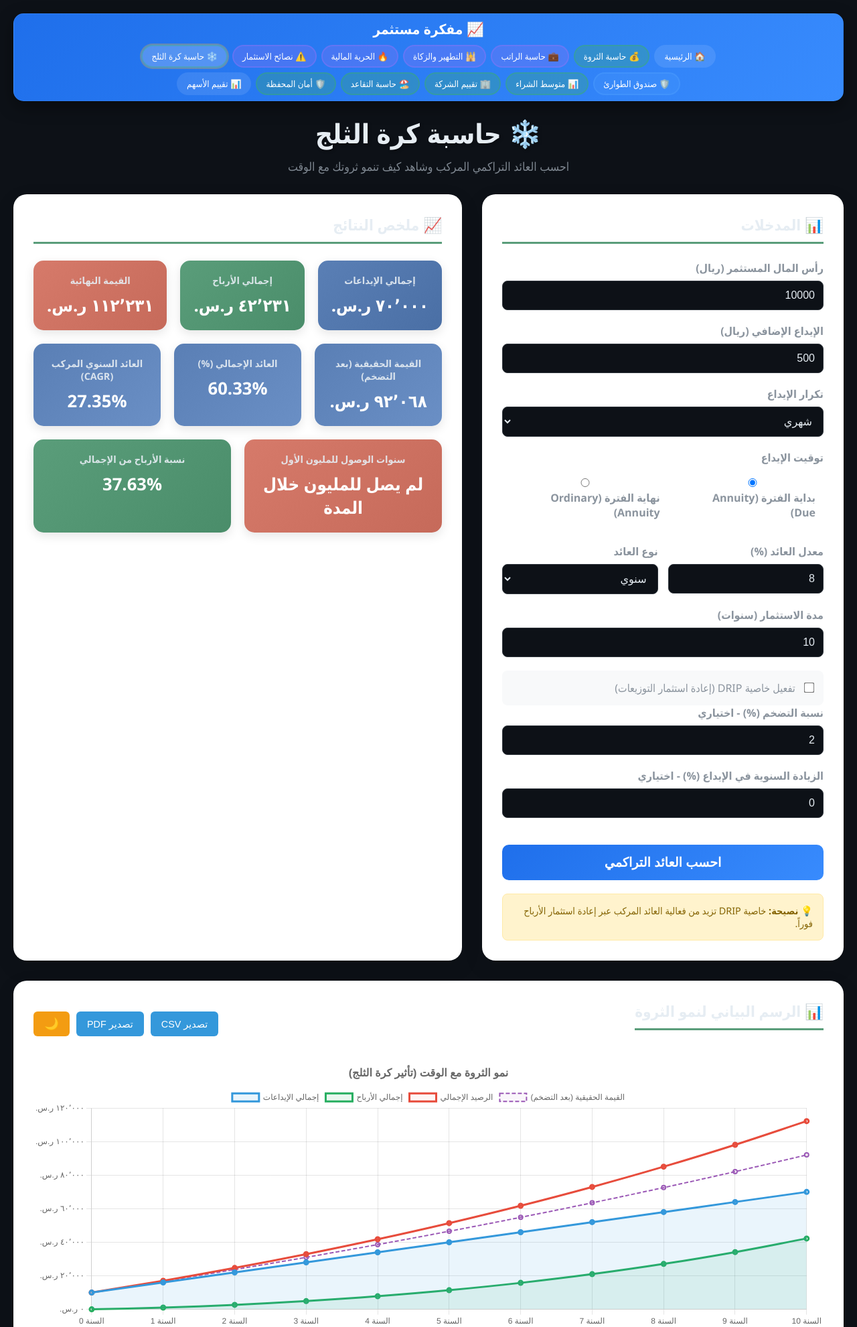
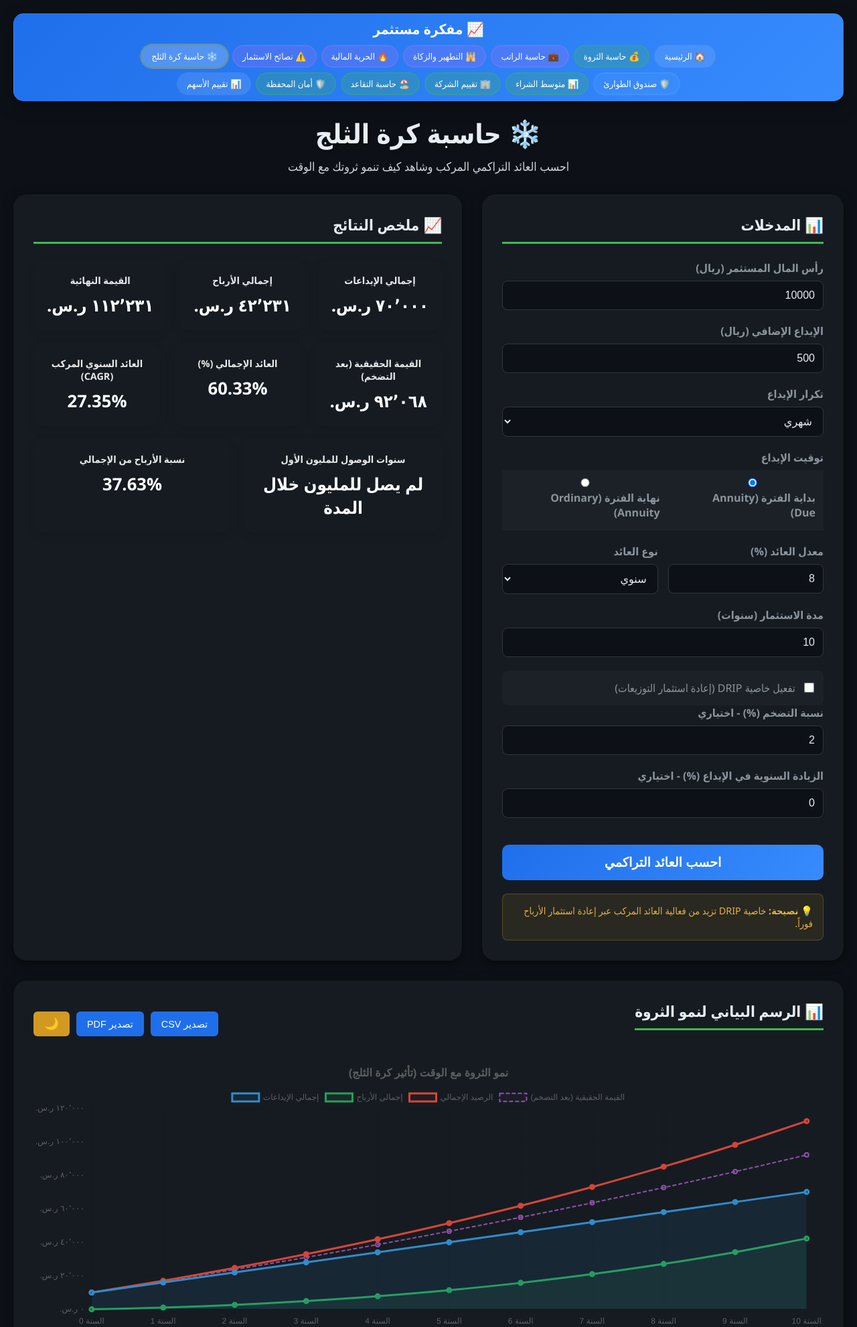
Before and after one commit to radwane71/InvestorNote, a PHP site: page /snowball_calculator.html in a window 1280 px wide. Shown: the top 1981 px of the page at 67% size. Run offline with PHP 8.4, Linux system fonts and the light colour scheme; some libraries are stand-ins or nearby versions.

Commit message:
🌙 تحديث dark-theme.css — تغطية شاملة لكل العناصر

```diff
--- a/dark-theme.css
+++ b/dark-theme.css
@@ -3,7 +3,6 @@
    مفكرة مستثمر
    ============================================ */
 
-/* ===== المتغيرات الأساسية ===== */
 :root {
     --bg-main:        #0d1117;
     --bg-card:        #161b22;
@@ -21,53 +20,78 @@
     --accent-orange:  #d29922;
     --accent-yellow:  #e3b341;
     --accent-purple:  #a371f7;
-    --shadow:         0 8px 24px rgba(0,0,0,0.4);
-    --shadow-card:    0 4px 16px rgba(0,0,0,0.5);
+    --shadow:         0 8px 24px rgba(0,0,0,0.5);
+    --shadow-card:    0 4px 16px rgba(0,0,0,0.6);
 }
 
-/* ===== Body والخلفية ===== */
-body {
+/* ===== Body ===== */
+html, body {
     background: var(--bg-main) !important;
     color: var(--text-primary) !important;
 }
 
-/* ===== Container ===== */
-.container { color: var(--text-primary); }
+/* ===== كل div وsection وarticle ===== */
+div, section, article, aside, main, header, form {
+    color: inherit;
+}
 
 /* ===== العناوين ===== */
 h1, h2, h3, h4, h5, h6 {
     color: var(--text-primary) !important;
 }
+p, li, span:not(.navbar-item):not(.badge):not(.navbar-brand) {
+    color: var(--text-secondary);
+}
+label { color: var(--text-secondary) !important; }
 
-p { color: var(--text-secondary); }
+/* ===== البطاقات والبانلات ===== */
+.card, .box,
+.input-panel, .results-panel,
+.chart-container, .timeline-table,
+.calculator-container > div,
+.result-area, .panel, .widget,
+[class*="-card"], [class*="-panel"],
+[class*="-section"]:not(.assets-section):not(.debts-section):not(.internal-cat),
+[class*="-box"]:not(.warning-box):not(.note):not(.checkbox-group) {
+    background: var(--bg-card) !important;
+    border-color: var(--border) !important;
+    color: var(--text-primary) !important;
+}
 
-/* ===== Card / Box ===== */
-.card,
+/* شامل جميع البطاقات ===== */
+.input-panel, .results-panel,
+.chart-container, .timeline-table {
+    box-shadow: var(--shadow-card) !important;
+}
+
+/* ===== بطاقات الملخص (summary cards) — نحتفظ بألوانها ===== */
+.summary-card {
+    color: white !important;
+}
+.summary-card h3, .summary-card .amount,
+.summary-card p, .summary-card span {
+    color: white !important;
+}
+
+/* ===== البطاقات الداخلية (index.html) ===== */
 .box {
     background: var(--bg-card) !important;
     border: 1px solid var(--border) !important;
     box-shadow: var(--shadow-card) !important;
     color: var(--text-primary) !important;
 }
-.card h3, .box h3 { color: var(--text-primary) !important; }
+.box h3 { color: var(--text-primary) !important; }
 .box .url { color: var(--text-secondary) !important; }
 .box small { color: var(--text-muted) !important; }
-
 .box:hover {
     background: var(--bg-card-hover) !important;
-    box-shadow: 0 8px 28px rgba(0,0,0,0.6) !important;
+    box-shadow: 0 8px 28px rgba(0,0,0,0.7) !important;
 }
-
-/* ===== البطاقات الداخلية (internal) ===== */
-.box.internal {
-    border: 1px solid #238636 !important;
-}
+.box.internal { border: 1px solid #238636 !important; }
 .box.internal::before {
     background: linear-gradient(90deg, #238636, #2ea043) !important;
 }
-.box .badge {
-    background: #238636 !important;
-}
+.box .badge { background: #238636 !important; }
 
 /* ===== Category labels ===== */
 .category {
@@ -85,26 +109,29 @@ p { color: var(--text-secondary); }
 input[type="number"],
 input[type="text"],
 input[type="email"],
-select,
-textarea {
+input[type="password"],
+select, textarea {
     background: var(--bg-input) !important;
     color: var(--text-primary) !important;
     border: 1.5px solid var(--border) !important;
     border-radius: 8px;
 }
-input[type="number"]:focus,
-input[type="text"]:focus,
-select:focus,
-textarea:focus {
+input:focus, select:focus, textarea:focus {
     border-color: var(--border-focus) !important;
     outline: none;
     box-shadow: 0 0 0 3px rgba(88,166,255,0.15) !important;
 }
 input::placeholder { color: var(--text-muted) !important; }
+option { background: var(--bg-card); color: var(--text-primary); }
 
-label { color: var(--text-secondary) !important; }
+/* ===== Checkbox & Radio ===== */
+.checkbox-group, .radio-group, .radio-option {
+    background: var(--bg-section) !important;
+    color: var(--text-secondary) !important;
+}
+.radio-option:hover { background: var(--bg-card-hover) !important; }
 
-/* ===== Sections (assets / debts / philosophy) ===== */
+/* ===== الأقسام الخضراء / الحمراء ===== */
 .assets-section {
     background: rgba(63,185,80,0.08) !important;
     border: 1.5px solid rgba(63,185,80,0.3) !important;
@@ -117,82 +144,46 @@ label { color: var(--text-secondary) !important; }
 }
 .debts-section h3 { color: var(--accent-red) !important; }
 
-.philosophy-section,
-.tip-card,
-.info-box,
-.warning-box,
-.result-section {
+/* ===== بوكس التحذير ===== */
+.warning-box {
+    background: rgba(210,153,34,0.15) !important;
+    border: 1px solid rgba(210,153,34,0.4) !important;
+    color: var(--accent-yellow) !important;
+}
+.note {
+    background: rgba(210,153,34,0.1) !important;
+    border: 1px solid rgba(210,153,34,0.3) !important;
+    color: var(--accent-yellow) !important;
+}
+
+/* ===== الفلسفة / شرح ===== */
+.philosophy-section {
     background: var(--bg-section) !important;
     border: 1px solid var(--border) !important;
-    color: var(--text-secondary) !important;
 }
 .philosophy-section h3 {
     color: var(--accent-blue) !important;
     border-color: var(--accent-blue) !important;
 }
-.philosophy-section p { color: var(--text-secondary) !important; }
-
-/* ===== Result Area ===== */
-.result-area {
-    background: var(--bg-card) !important;
-    border: 1.5px solid var(--border) !important;
-    box-shadow: var(--shadow) !important;
+.philosophy-section p, .philosophy-section ul, .philosophy-section li {
+    color: var(--text-secondary) !important;
 }
 
-/* ===== Gauge container ===== */
+/* ===== الجاج / حاوية القياس ===== */
 .gauge-container {
     background: var(--bg-section) !important;
     border: 1px solid var(--border) !important;
     box-shadow: var(--shadow-card) !important;
 }
-
-/* ===== Buttons ===== */
-.btn-calc, button[onclick*="calculate"], button[onclick*="calc"] {
-    background: linear-gradient(135deg, #1f6feb, #388bfd) !important;
-    color: white !important;
-    border: none !important;
-}
-.btn-calc:hover {
-    background: linear-gradient(135deg, #388bfd, #58a6ff) !important;
-}
-
-.btn-reset, button[onclick*="reset"] {
-    background: linear-gradient(135deg, #b91c1c, #dc2626) !important;
-    color: white !important;
-    border: none !important;
-}
-
-.btn-print, button[onclick*="print"] {
-    background: linear-gradient(135deg, #238636, #2ea043) !important;
-    color: white !important;
-    border: none !important;
-}
-
-button {
-    transition: all 0.25s ease !important;
-}
-button:hover {
-    filter: brightness(1.15);
-    transform: translateY(-2px);
-}
-
-/* ===== Sources box ===== */
-.sources-box {
-    background: var(--bg-section) !important;
-    border: 1px solid var(--border) !important;
-    color: var(--text-secondary) !important;
-}
-.sources-box a { color: var(--accent-blue) !important; }
-.sources-box a:hover { color: #79c0ff !important; }
+.gauge-svg text { fill: var(--text-muted) !important; }
 
 /* ===== Tables ===== */
 table {
     background: var(--bg-card) !important;
     color: var(--text-primary) !important;
-    border-color: var(--border) !important;
 }
 th {
-    background: var(--bg-section) !important;
+    background: #21262d !important;
     color: var(--accent-blue) !important;
     border-color: var(--border) !important;
 }
@@ -202,40 +193,100 @@ td {
 }
 tr:hover td { background: var(--bg-card-hover) !important; }
 
-/* ===== Links ===== */
-a { color: var(--accent-blue); }
-a:hover { color: #79c0ff; }
+/* ألوان أعمدة الجدول ===== */
+.year-col { background: #1c2128 !important; color: var(--text-primary) !important; font-weight: bold; }
+.deposit-col, .total-deposit-col { background: rgba(31,111,235,0.15) !important; color: #79c0ff !important; }
+.earnings-col, .total-earnings-col { background: rgba(63,185,80,0.12) !important; color: var(--accent-green) !important; }
+.balance-col { background: rgba(248,81,73,0.12) !important; color: #ff7b72 !important; font-weight: bold !important; }
+.real-value-col { background: rgba(163,113,247,0.12) !important; color: #d2a8ff !important; }
 
-/* ===== Range inputs ===== */
-input[type="range"] {
-    accent-color: var(--accent-blue);
+/* ===== Chart.js ===== */
+.chart-wrapper { background: var(--bg-card) !important; }
+
+/* ===== section-title ===== */
+.section-title {
+    color: var(--text-primary) !important;
+    border-color: var(--accent-green) !important;
 }
 
-/* ===== Slider tracks ===== */
-input[type="range"]::-webkit-slider-runnable-track {
-    background: var(--border);
+/* ===== Buttons ===== */
+button {
+    transition: all 0.25s ease !important;
+    cursor: pointer;
 }
-input[type="range"]::-webkit-slider-thumb {
-    background: var(--accent-blue);
+.calculate-btn, .btn-calc {
+    background: linear-gradient(135deg, #1f6feb, #388bfd) !important;
+    color: white !important;
+    border: none !important;
+}
+.calculate-btn:hover, .btn-calc:hover {
+    background: linear-gradient(135deg, #388bfd, #58a6ff) !important;
+    transform: translateY(-2px);
+    box-shadow: 0 5px 15px rgba(31,111,235,0.4) !important;
+}
+.btn-reset {
+    background: linear-gradient(135deg, #b91c1c, #dc2626) !important;
+    color: white !important;
+    border: none !important;
+}
+.btn-print {
+    background: linear-gradient(135deg, #238636, #2ea043) !important;
+    color: white !important;
+    border: none !important;
+}
+.export-btn {
+    background: #1f6feb !important;
+    color: white !important;
+}
+.export-btn:hover { background: #388bfd !important; }
+.theme-toggle {
+    background: #d29922 !important;
+    color: white !important;
 }
 
-/* ===== SVG text in gauges ===== */
-.gauge-svg text { fill: var(--text-muted) !important; }
+/* ===== Result Area ===== */
+.result-area {
+    background: var(--bg-card) !important;
+    border: 1.5px solid var(--border) !important;
+}
 
-/* ===== الشريط الجانبي / توضيحات ===== */
-.sidebar, .explanation, .note-box {
+/* ===== Sources Box ===== */
+.sources-box {
     background: var(--bg-section) !important;
     border: 1px solid var(--border) !important;
     color: var(--text-secondary) !important;
 }
+.sources-box a { color: var(--accent-blue) !important; }
+.sources-box a:hover { color: #79c0ff !important; }
+
+/* ===== Links عام ===== */
+a:not(.navbar-item):not(.navbar-brand):not(.box) {
+    color: var(--accent-blue);
+}
+a:not(.navbar-item):not(.navbar-brand):not(.box):hover {
+    color: #79c0ff;
+}
+
+/* ===== Range inputs ===== */
+input[type="range"] { accent-color: var(--accent-blue); }
+input[type="range"]::-webkit-slider-runnable-track { background: var(--border); }
+input[type="range"]::-webkit-slider-thumb { background: var(--accent-blue); }
+
+/* ===== Pyramid ===== */
+.pyramid-level { opacity: 0.6; }
+.pyramid-level.active { opacity: 1 !important; }
+
+/* ===== Progress bars ===== */
+.progress-bar, .bar-fill { background: var(--accent-blue) !important; }
+.progress-track, .bar-track { background: var(--border) !important; }
+
+/* ===== Header section ===== */
+.header h1, .header p { color: var(--text-primary) !important; }
 
 /* ===== Scrollbar ===== */
 ::-webkit-scrollbar { width: 8px; height: 8px; }
 ::-webkit-scrollbar-track { background: var(--bg-main); }
-::-webkit-scrollbar-thumb {
-    background: var(--border);
-    border-radius: 4px;
-}
+::-webkit-scrollbar-thumb { background: #30363d; border-radius: 4px; }
 ::-webkit-scrollbar-thumb:hover { background: #484f58; }
 
 /* ===== Footer ===== */
@@ -243,6 +294,7 @@ footer {
     background: var(--bg-card) !important;
     border-top: 1px solid var(--border) !important;
     color: var(--text-secondary) !important;
+    border-radius: 15px 15px 0 0;
 }
 .disclaimer h4 { color: var(--accent-yellow) !important; }
 .disclaimer p { color: var(--text-secondary) !important; }
@@ -250,6 +302,7 @@ footer {
 .gc-badge small { color: var(--text-muted) !important; }
 .gc-badge a { color: var(--accent-green) !important; }
 .counter-label { color: var(--accent-blue) !important; }
+.counter-number { color: var(--accent-green) !important; }
 
 /* ===== Back to Top ===== */
 .back-to-top {
@@ -257,30 +310,45 @@ footer {
     box-shadow: 0 4px 15px rgba(31,111,235,0.4) !important;
 }
 
-/* ===== Pyramid levels ===== */
-.pyramid-level { opacity: 0.65; }
-.pyramid-level.active { opacity: 1 !important; }
+/* ===== صفحة النصائح (tips/cards) ===== */
+.tip-card, .tip-section {
+    background: var(--bg-section) !important;
+    border: 1px solid var(--border) !important;
+    color: var(--text-secondary) !important;
+}
+.tip-card h3, .tip-section h3 { color: var(--text-primary) !important; }
 
-/* ===== Progress bars ===== */
-.progress-bar, .bar-fill {
-    background: var(--accent-blue) !important;
-}
-.progress-track, .bar-track {
-    background: var(--border) !important;
+/* ===== مؤشر Portfolio Rating و غيره ===== */
+[style*="background: white"],
+[style*="background:white"],
+[style*="background: #fff"],
+[style*="background:#fff"],
+[style*="background: #f8f9fa"],
+[style*="background: #f0f"],
+[style*="background: rgb(255"] {
+    background: var(--bg-card) !important;
+    color: var(--text-primary) !important;
 }
 
-/* ===== Select dropdown ===== */
-option {
-    background: var(--bg-card);
-    color: var(--text-primary);
+/* ===== عناصر inline background بيضاء ===== */
+[style*="background-color: white"],
+[style*="background-color: #fff"],
+[style*="background-color: #f8f9fa"] {
+    background-color: var(--bg-card) !important;
+    color: var(--text-primary) !important;
 }
 
-/* ===== طباعة — نرجع للأبيض ===== */
+/* ===== Chart.js canvas خلفية ===== */
+canvas { filter: brightness(0.92) !important; }
+
+/* ===== طباعة ===== */
 @media print {
     body { background: white !important; color: black !important; }
-    .card, .box, .result-area {
+    .card, .box, .result-area, .input-panel, .results-panel {
         background: white !important;
         color: black !important;
         border-color: #ccc !important;
     }
+    h1, h2, h3, h4 { color: black !important; }
+    label, p, td, th { color: black !important; }
 }
```
